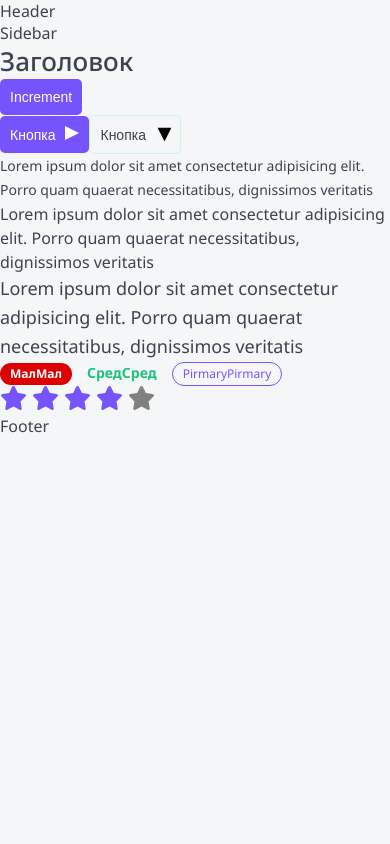
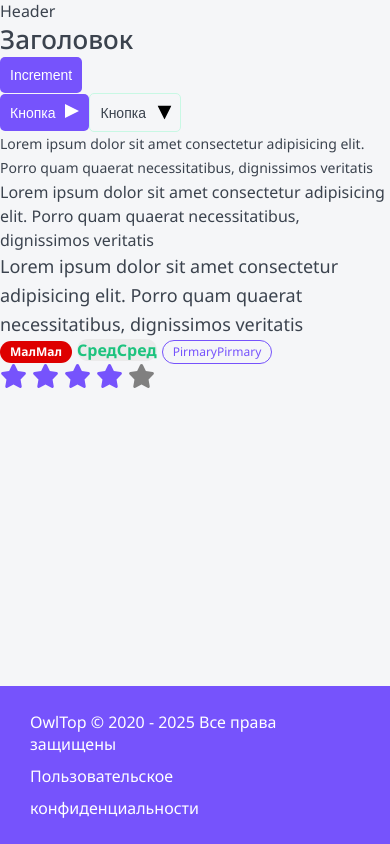
Before and after one commit to Kostya-x-pro/TopApp, a Next.js app: page / in a window 390 px wide. Built offline with nearby package versions, Linux system fonts and the light colour scheme.

Commit message:
добавлен компонент Layout с разметкой макета + стили для адаптива

```diff
--- a/components/Tag/Tag.module.css
+++ b/components/Tag/Tag.module.css
@@ -15,6 +15,12 @@
     padding: 5px 10px;
     font-size: 14px;
     line-height: 14px;
+}
+
+.l {
+    padding: 5px 10px;
+    font-size: 16px;
+    line-height: 22px;
 }
 
 .ghost {
@@ -43,3 +49,7 @@
     background: none;
     border: 1px solid var(--primary);
 }
+
+.white {
+    color: var(--white);
+}
--- a/components/Tag/Tag.props.ts
+++ b/components/Tag/Tag.props.ts
@@ -1,8 +1,8 @@
 import { DetailedHTMLProps, HTMLAttributes, ReactNode } from "react";
 
 export interface TagProps extends DetailedHTMLProps<HTMLAttributes<HTMLDivElement>, HTMLDivElement> {
-    size?: 's' | 'm';
-    color: 'ghost' | 'red' | 'grey' | 'green' | 'primary';
+    size?: 's' | 'm' | 'l';
+    color: 'ghost' | 'red' | 'grey' | 'green' | 'primary' | 'white';
     href?: string;
     children: ReactNode
 }
--- a/components/Tag/Tag.tsx
+++ b/components/Tag/Tag.tsx
@@ -19,11 +19,13 @@
             className={cn(styles.tag, className, {
                 [styles.s]: size === 's',
                 [styles.m]: size === 'm',
+                [styles.m]: size === 'l',
                 [styles.ghost]: color === 'ghost',
                 [styles.red]: color === 'red',
                 [styles.grey]: color === 'grey',
                 [styles.green]: color === 'green',
                 [styles.primary]: color === 'primary',
+                [styles.white]: color === 'white',
             })}
             {...otherProps}
         >
--- a/layout/Footer/Footer.module.css
+++ b/layout/Footer/Footer.module.css
@@ -0,0 +1,22 @@
+.footer {
+    width: 100%;
+    background: var(--primary);
+    padding: 25px 30px;
+    display: grid;
+    gap: 10px 40px;
+    grid-template-columns: 1fr repeat(2, auto);
+    font-size: 16px;
+    line-height: 22px;
+    color: var(--white)
+}
+
+.footer_link:hover {
+    cursor: pointer;
+    color: var(--gray-light);
+}
+
+@media (max-width: 765px) {
+    .footer {
+        grid-template-columns: 1fr;
+    }
+}
--- a/layout/Footer/Footer.tsx
+++ b/layout/Footer/Footer.tsx
@@ -1,4 +1,5 @@
 import { JSX } from "react";
+import { format } from 'date-fns';
 
 import { FooterProps } from "./Footer.props";
 
@@ -6,11 +7,25 @@
 import cn from "classnames";
 
 export const Footer = (props: FooterProps): JSX.Element => {
-    const { ...otherProps } = props;
+    const {className, ...otherProps } = props;
 
     return (
-        <div {...otherProps}>
-            Footer
-        </div>
+        <footer className={cn(className, styles.footer)} {...otherProps}>
+            <a
+                target="_blank"
+                className={styles.footer_link}>
+                    OwlTop © 2020 - {format(new Date(), 'yyyy')} Все права защищены
+            </a>
+            <a
+                target="_blank"
+                className={styles.footer_link}>
+                    Пользовательское
+            </a>
+            <a
+                target="_blank"
+                className={styles.footer_link}>
+                конфиденциальности
+            </a>
+        </footer>
     );
 };
--- a/layout/Layout.module.css
+++ b/layout/Layout.module.css
@@ -0,0 +1,48 @@
+.wrapper {
+    display: grid;
+    grid-template-columns: auto 230px minmax(320px, 1200px) auto;
+    grid-template-rows: auto 1fr auto;
+    min-height: 100vh;
+    gap: 0 30px;
+    grid-template-areas:
+    ". header header ."
+    ". sidebar body ."
+    "footer footer footer footer"
+    ;
+}
+
+.header {
+    grid-area: header;
+    display: none;
+}
+
+.sidebar {
+    grid-area: sidebar;
+}
+
+.body {
+    grid-area: body;
+}
+
+.footer {
+    grid-area: footer;
+}
+
+@media (max-width: 765px) {
+    .wrapper {
+        grid-template-columns: minmax(320px, 1fr);
+        grid-template-areas:
+        "header"
+        "body"
+        "footer"
+        ;
+    }
+
+    .sidebar {
+        display: none;
+    }
+
+    .header {
+        display: block;
+    }
+}
--- a/layout/Layout.tsx
+++ b/layout/Layout.tsx
@@ -5,22 +5,20 @@
 import { Sidebar } from "./Sidebar/Sidebar";
 import { Footer } from "./Footer/Footer";
 
-import styles from './Paragraph.module.css';
+import styles from './Layout.module.css';
 import cn from "classnames";
 
 export const Layout = (props: LayoutProps): JSX.Element => {
     const { children } = props;
 
     return (
-        <>
-            <Header />
-            <div>
-                <Sidebar />
-                <div>
-                    { children }
-                </div>
+        <div className={styles.wrapper}>
+            <Header className={styles.header} />
+            <Sidebar className={styles.sidebar} />
+            <div className={styles.body}>
+                { children }
             </div>
-            <Footer />
-        </>
+            <Footer className={styles.footer} />
+        </div>
     );
 };
--- a/package.json
+++ b/package.json
@@ -11,6 +11,7 @@
   },
   "dependencies": {
     "classnames": "^2.5.1",
+    "date-fns": "^4.1.0",
     "react": "^19.0.0",
     "react-dom": "^19.0.0"
   },
--- a/styles/globals.css
+++ b/styles/globals.css
@@ -1,7 +1,7 @@
 :root {
     /* colors */
     --black: #3B434E;
-    --gry-light: #EBEBEB;
+    --gray-light: #EBEBEB;
     --white: #fff;
     --primary: #7653FC;
     --primary-hover: #593dc9;
```
Also changed, not shown: 1 other file (tests, documents, lock files or other folders).
